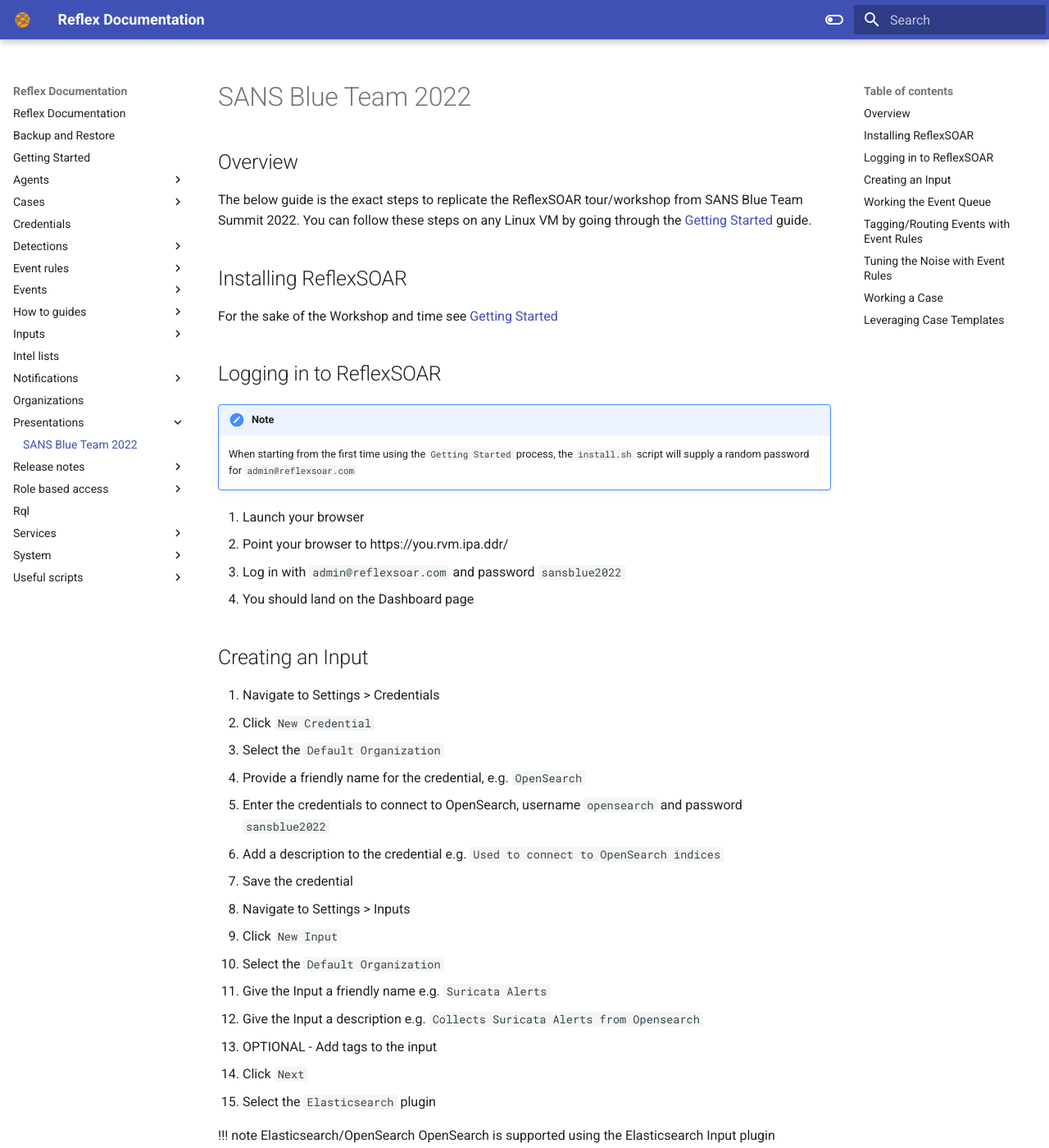
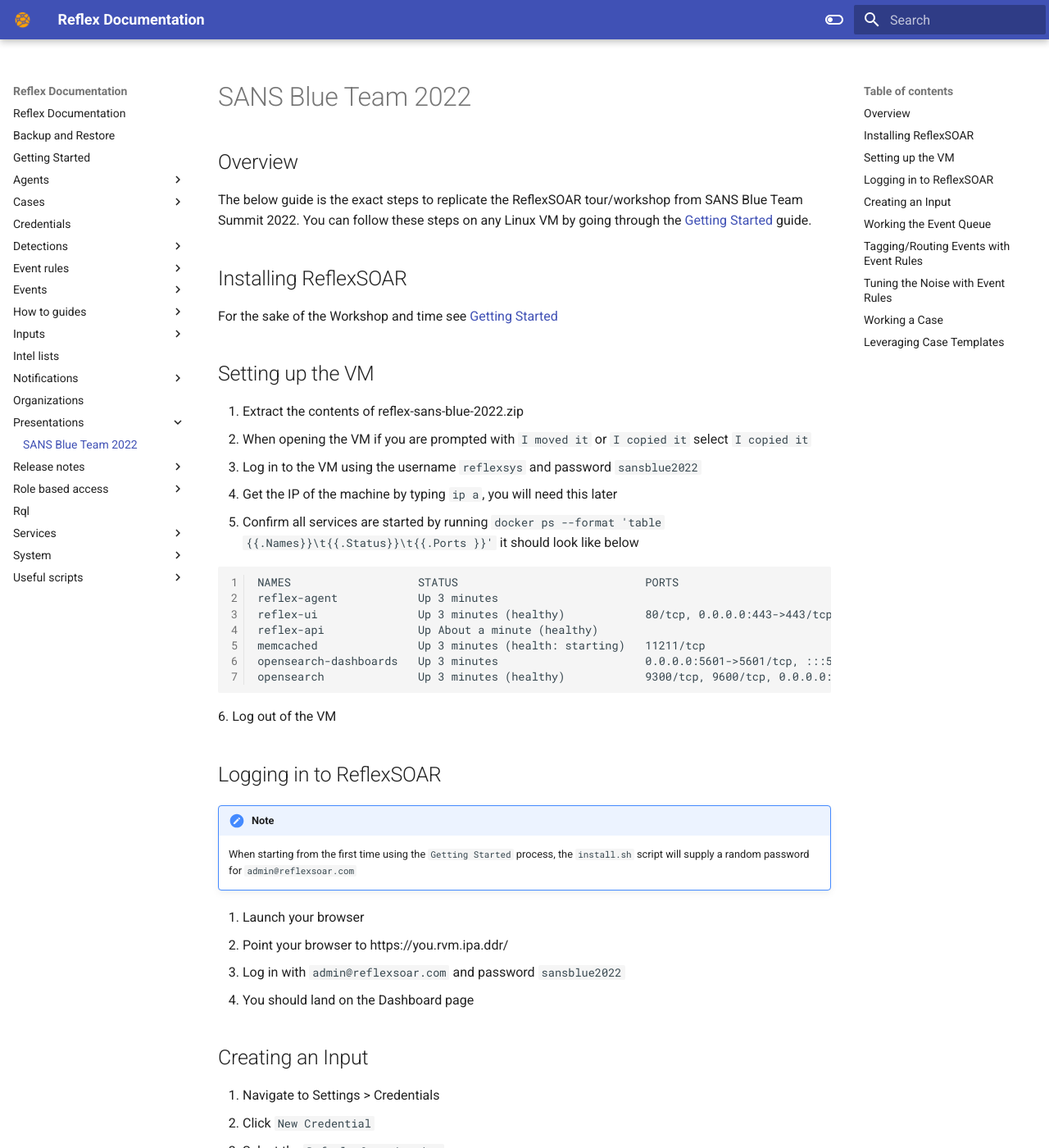
Before and after one commit to reflexsoar/reflex-docs, an MkDocs documentation site: the page built from docs/presentations/sans-blue-team-2022.md, in a window 1280 px wide and 1400 px high. Shown: the whole window at 82% size. Built offline with MkDocs 1.6.1 and Material for MkDocs 9.7.7, drawn with Linux system fonts in a browser that asks for light colours; some of the changed text lies outside the part shown.

````diff
--- a/docs/presentations/sans-blue-team-2022.md
+++ b/docs/presentations/sans-blue-team-2022.md
@@ -7,6 +7,25 @@ The below guide is the exact steps to replicate the ReflexSOAR tour/workshop fro
 ## Installing ReflexSOAR
 
 For the sake of the Workshop and time see [Getting Started](../getting-started.md)
+
+## Setting up the VM
+
+1. Extract the contents of reflex-sans-blue-2022.zip
+2. When opening the VM if you are prompted with `I moved it` or `I copied it` select `I copied it`
+3. Log in to the VM using the username `reflexsys` and password `sansblue2022`
+4. Get the IP of the machine by typing `ip a`, you will need this later
+5. Confirm all services are started by running `docker ps --format 'table {{.Names}}\t{{.Status}}\t{{.Ports }}'` it should look like below
+
+```
+NAMES                   STATUS                            PORTS
+reflex-agent            Up 3 minutes
+reflex-ui               Up 3 minutes (healthy)            80/tcp, 0.0.0.0:443->443/tcp, :::443->443/tcp
+reflex-api              Up About a minute (healthy)
+memcached               Up 3 minutes (health: starting)   11211/tcp
+opensearch-dashboards   Up 3 minutes                      0.0.0.0:5601->5601/tcp, :::5601->5601/tcp
+opensearch              Up 3 minutes (healthy)            9300/tcp, 9600/tcp, 0.0.0.0:9200->9200/tcp, :::9200->9200/tcp, 9650/tcp
+```
+6. Log out of the VM
 
 ## Logging in to ReflexSOAR
 
````
Also changed, not shown: other parts of docs/presentations/sans-blue-team-2022.md (+2 -2 lines), 2 other files.
